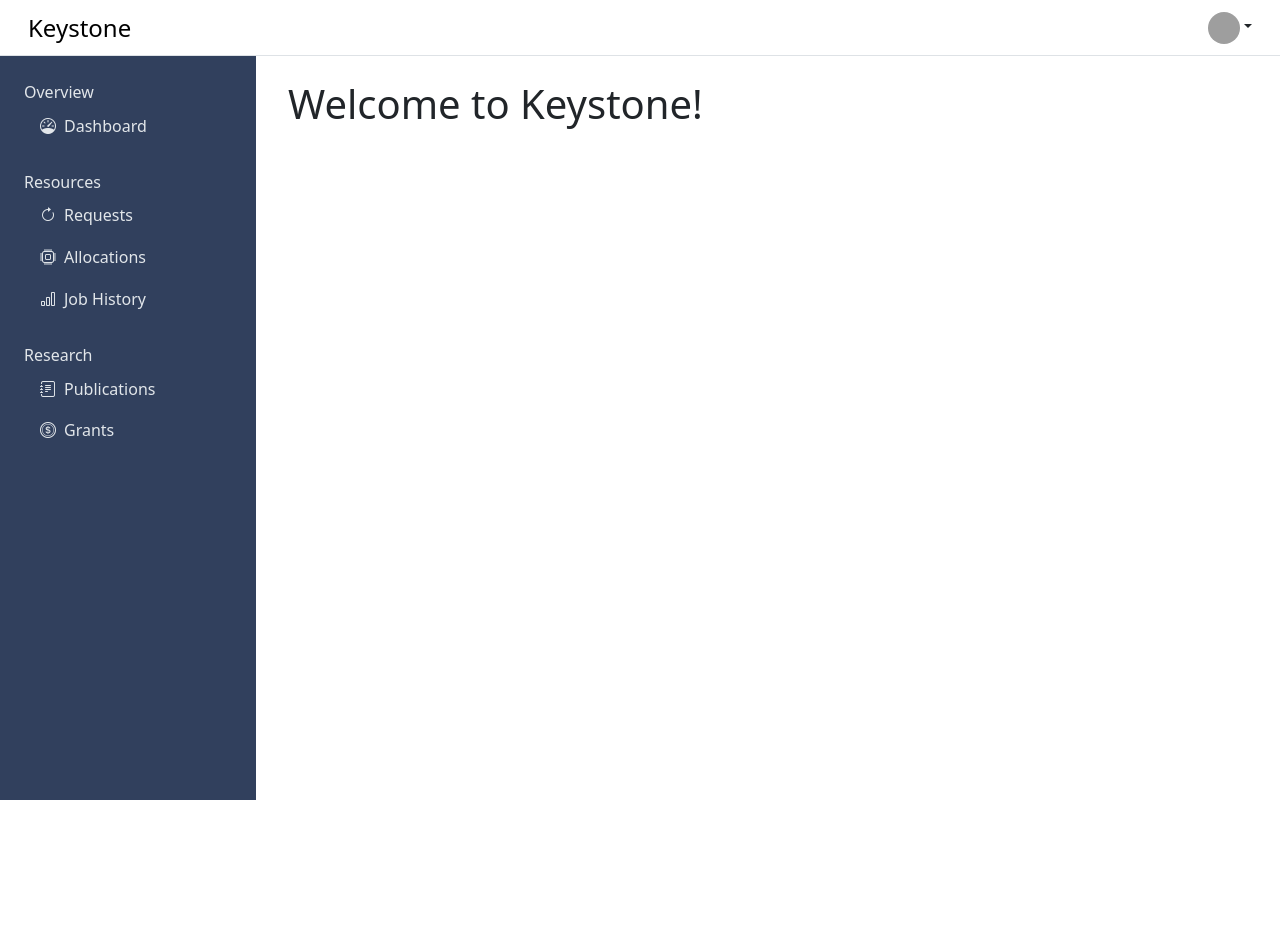
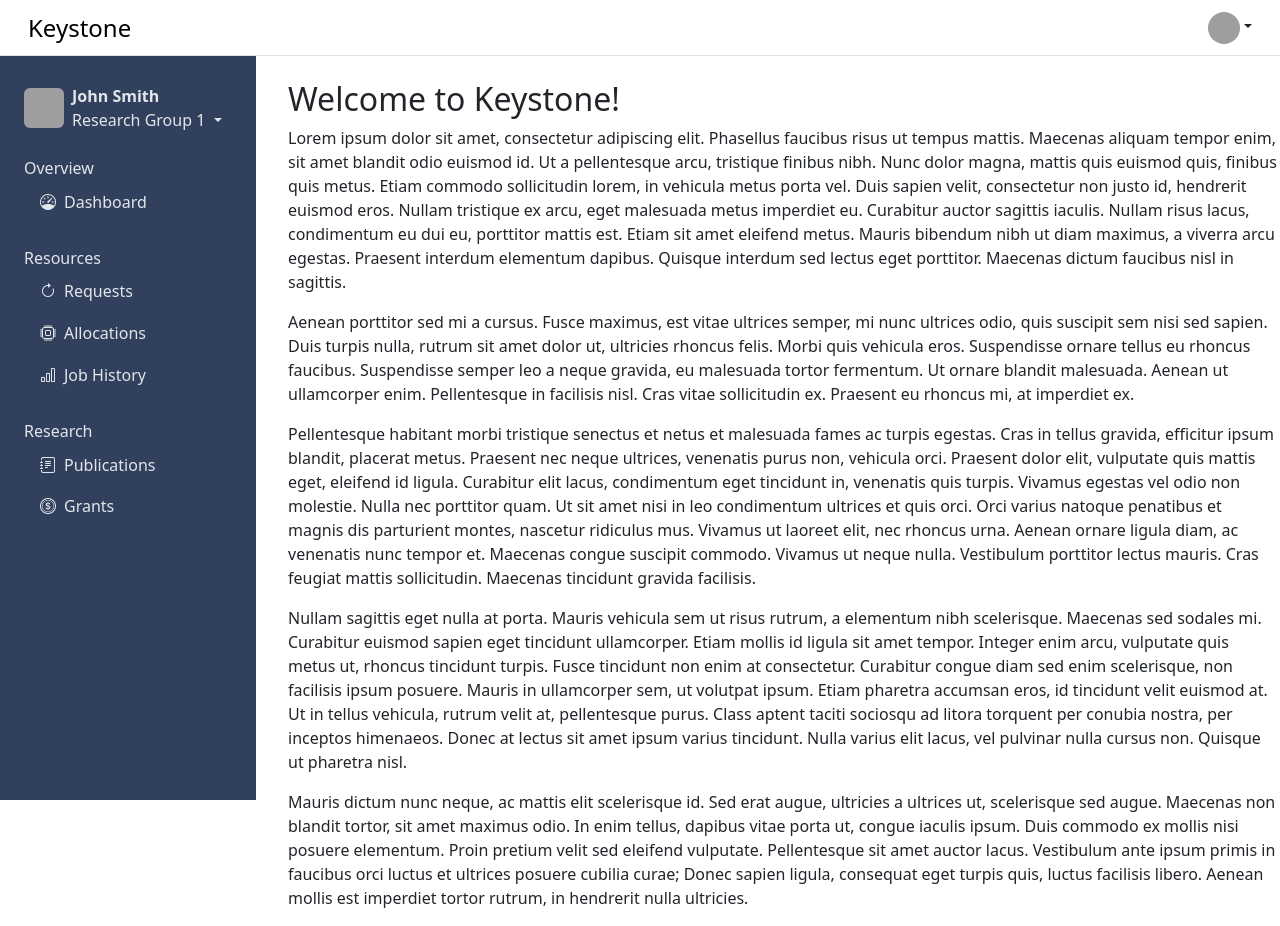
Before and after one commit to pitt-crc/keystone-web, an Angular app: page /dashboard in a window 1280 px wide. Before the commit the page ends 800 px from the top, so only its background shows below. Built offline with nearby package versions, Linux system fonts and the light colour scheme; sample sign-in values are in the browser's storage; grey boxes are pictures that could not be loaded.

Commit message:
Adds user section to sidebar

```diff
--- a/src/app/common/components/side-nav/side-nav.component.ts
+++ b/src/app/common/components/side-nav/side-nav.component.ts
@@ -1,6 +1,7 @@
 import { Component } from '@angular/core';
 
-import { NgForOf } from "@angular/common";
+import { NgForOf, NgOptimizedImage } from "@angular/common";
+import { RouterLink } from "@angular/router";
 
 interface NavLink {
   text: string;
@@ -16,7 +17,7 @@ interface NavSection {
 @Component({
   selector: 'app-side-nav',
   standalone: true,
-  imports: [NgForOf],
+  imports: [NgForOf, NgOptimizedImage, RouterLink],
   templateUrl: 'sideNav.component.html',
   styleUrl: 'sideNav.component.scss'
 })
--- a/src/app/common/components/side-nav/sideNav.component.html
+++ b/src/app/common/components/side-nav/sideNav.component.html
@@ -1,14 +1,33 @@
 <div class="sidebar" [class.active]="isActive">
   <div class="d-flex flex-column flex-shrink-0 p-4">
+
+    <!-- Sidebar user/research group section -->
+    <div class="sidebar-section-user mt-1 mb-4">
+      <div class="d-flex align-items-center">
+        <div class="flex-shrink-0">
+          <img [src]="'https://github.com/mdo.png'" width="40" height="40" class="rounded" >
+        </div>
+        <div class="flex-grow-1 ps-2">
+          <div><strong>John Smith</strong></div>
+          <a class="dropdown-toggle text-decoration-none text-reset" href="#" id="dropdownGroup" data-bs-toggle="dropdown" aria-expanded="false">
+            Research Group 1
+          </a>
+          <ul class="dropdown-menu dropdown-menu-start" aria-labelledby="dropdownGroup">
+            <li><a class="dropdown-item" href="#">Research Group 1</a></li>
+            <li><a class="dropdown-item" href="#">Research Group 2</a></li>
+          </ul>
+        </div>
+      </div>
+    </div>
 
     <!-- Sidebar navigation links -->
     <ng-container *ngFor="let navSection of navStructure">
       <div class="sidebar-section-title">
         {{ navSection.title }}
       </div>
-      <ul class="nav nav-pills flex-column mb-4">
+      <ul class="sidebar-section-links nav nav-pills flex-column mb-4">
         <li class="nav-item" *ngFor="let navItem of navSection.links">
-          <a [href]="navItem.href" class="nav-link">
+          <a [routerLink]="navItem.href" class="nav-link">
             <i class="bi bi-{{ navItem.icon }} align-middle"></i>
             <span class="align-middle m-2">{{ navItem.text }}</span>
           </a>
--- a/src/app/common/components/side-nav/sideNav.component.scss
+++ b/src/app/common/components/side-nav/sideNav.component.scss
@@ -6,6 +6,7 @@
   top: $topnav-height;
   width: $sidebar-width;
   height: calc(100% - $topnav-height);
+  color: $sidebar-bg-light;
   background-color: $sidebar-bg-dark;
   transform: translateX(-100%); /* Initially hide the sidebar */
   transition: transform 0.3s ease-in-out;
@@ -19,17 +20,20 @@
   }
 }
 
+.sidebar-section-user .dropdown-menu {
+  min-width: 15rem;
+}
+
 .sidebar-section-title {
   font-weight: 400;
-  color: $sidebar-bg-light;
 }
 
-.nav-link {
+.sidebar-section-links .nav-link {
   font-weight: 300;
   color: $sidebar-bg-light;
 }
 
-.nav-link:hover {
+.sidebar-section-links .nav-link:hover {
   background-color: $sidebar-bg-light;
   color: $sidebar-bg-dark;
 }
--- a/src/app/dashboard/components/dashboard/dashboard.component.html
+++ b/src/app/dashboard/components/dashboard/dashboard.component.html
@@ -1 +1,6 @@
-  <h1> Welcome to Keystone!</h1>
+<h1 class="h2"> Welcome to Keystone!</h1>
+<p>Lorem ipsum dolor sit amet, consectetur adipiscing elit. Phasellus faucibus risus ut tempus mattis. Maecenas aliquam tempor enim, sit amet blandit odio euismod id. Ut a pellentesque arcu, tristique finibus nibh. Nunc dolor magna, mattis quis euismod quis, finibus quis metus. Etiam commodo sollicitudin lorem, in vehicula metus porta vel. Duis sapien velit, consectetur non justo id, hendrerit euismod eros. Nullam tristique ex arcu, eget malesuada metus imperdiet eu. Curabitur auctor sagittis iaculis. Nullam risus lacus, condimentum eu dui eu, porttitor mattis est. Etiam sit amet eleifend metus. Mauris bibendum nibh ut diam maximus, a viverra arcu egestas. Praesent interdum elementum dapibus. Quisque interdum sed lectus eget porttitor. Maecenas dictum faucibus nisl in sagittis.</p>
+<p>Aenean porttitor sed mi a cursus. Fusce maximus, est vitae ultrices semper, mi nunc ultrices odio, quis suscipit sem nisi sed sapien. Duis turpis nulla, rutrum sit amet dolor ut, ultricies rhoncus felis. Morbi quis vehicula eros. Suspendisse ornare tellus eu rhoncus faucibus. Suspendisse semper leo a neque gravida, eu malesuada tortor fermentum. Ut ornare blandit malesuada. Aenean ut ullamcorper enim. Pellentesque in facilisis nisl. Cras vitae sollicitudin ex. Praesent eu rhoncus mi, at imperdiet ex.</p>
+<p>Pellentesque habitant morbi tristique senectus et netus et malesuada fames ac turpis egestas. Cras in tellus gravida, efficitur ipsum blandit, placerat metus. Praesent nec neque ultrices, venenatis purus non, vehicula orci. Praesent dolor elit, vulputate quis mattis eget, eleifend id ligula. Curabitur elit lacus, condimentum eget tincidunt in, venenatis quis turpis. Vivamus egestas vel odio non molestie. Nulla nec porttitor quam. Ut sit amet nisi in leo condimentum ultrices et quis orci. Orci varius natoque penatibus et magnis dis parturient montes, nascetur ridiculus mus. Vivamus ut laoreet elit, nec rhoncus urna. Aenean ornare ligula diam, ac venenatis nunc tempor et. Maecenas congue suscipit commodo. Vivamus ut neque nulla. Vestibulum porttitor lectus mauris. Cras feugiat mattis sollicitudin. Maecenas tincidunt gravida facilisis.</p>
+<p>Nullam sagittis eget nulla at porta. Mauris vehicula sem ut risus rutrum, a elementum nibh scelerisque. Maecenas sed sodales mi. Curabitur euismod sapien eget tincidunt ullamcorper. Etiam mollis id ligula sit amet tempor. Integer enim arcu, vulputate quis metus ut, rhoncus tincidunt turpis. Fusce tincidunt non enim at consectetur. Curabitur congue diam sed enim scelerisque, non facilisis ipsum posuere. Mauris in ullamcorper sem, ut volutpat ipsum. Etiam pharetra accumsan eros, id tincidunt velit euismod at. Ut in tellus vehicula, rutrum velit at, pellentesque purus. Class aptent taciti sociosqu ad litora torquent per conubia nostra, per inceptos himenaeos. Donec at lectus sit amet ipsum varius tincidunt. Nulla varius elit lacus, vel pulvinar nulla cursus non. Quisque ut pharetra nisl.</p>
+<p>Mauris dictum nunc neque, ac mattis elit scelerisque id. Sed erat augue, ultricies a ultrices ut, scelerisque sed augue. Maecenas non blandit tortor, sit amet maximus odio. In enim tellus, dapibus vitae porta ut, congue iaculis ipsum. Duis commodo ex mollis nisi posuere elementum. Proin pretium velit sed eleifend vulputate. Pellentesque sit amet auctor lacus. Vestibulum ante ipsum primis in faucibus orci luctus et ultrices posuere cubilia curae; Donec sapien ligula, consequat eget turpis quis, luctus facilisis libero. Aenean mollis est imperdiet tortor rutrum, in hendrerit nulla ultricies.</p>
```
